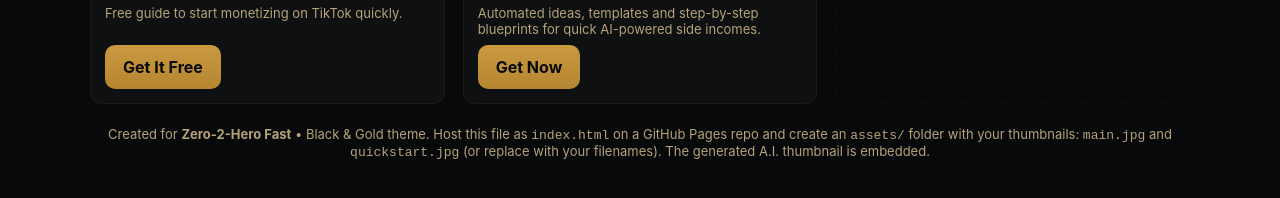
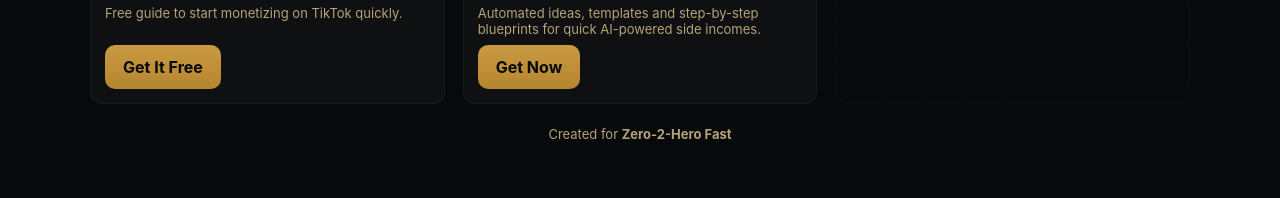
Before and after one commit to MoneyGuideDigital/MoneyGuide-Digital, a plain HTML site: page index.html in a window 1280 px wide. Shown: the part 888-1086 px from the top of the page. Drawn offline with Linux system fonts and the light colour scheme.

Commit message:
Update index.html

```diff
--- a/index.html
+++ b/index.html
@@ -183,7 +183,7 @@ footer{margin-top:22px; color:var(--muted); font-size:13px; text-align:center}
 </section>
 
 <footer>
-  Created for <strong>Zero-2-Hero Fast</strong> • Black & Gold theme. Host this file as <code>index.html</code> on a GitHub Pages repo and create an <code>assets/</code> folder with your thumbnails: <code>main.jpg</code> and <code>quickstart.jpg</code> (or replace with your filenames). The generated A.I. thumbnail is embedded.
+  Created for <strong>Zero-2-Hero Fast</strong>
 </footer>
 
   </div>
```
